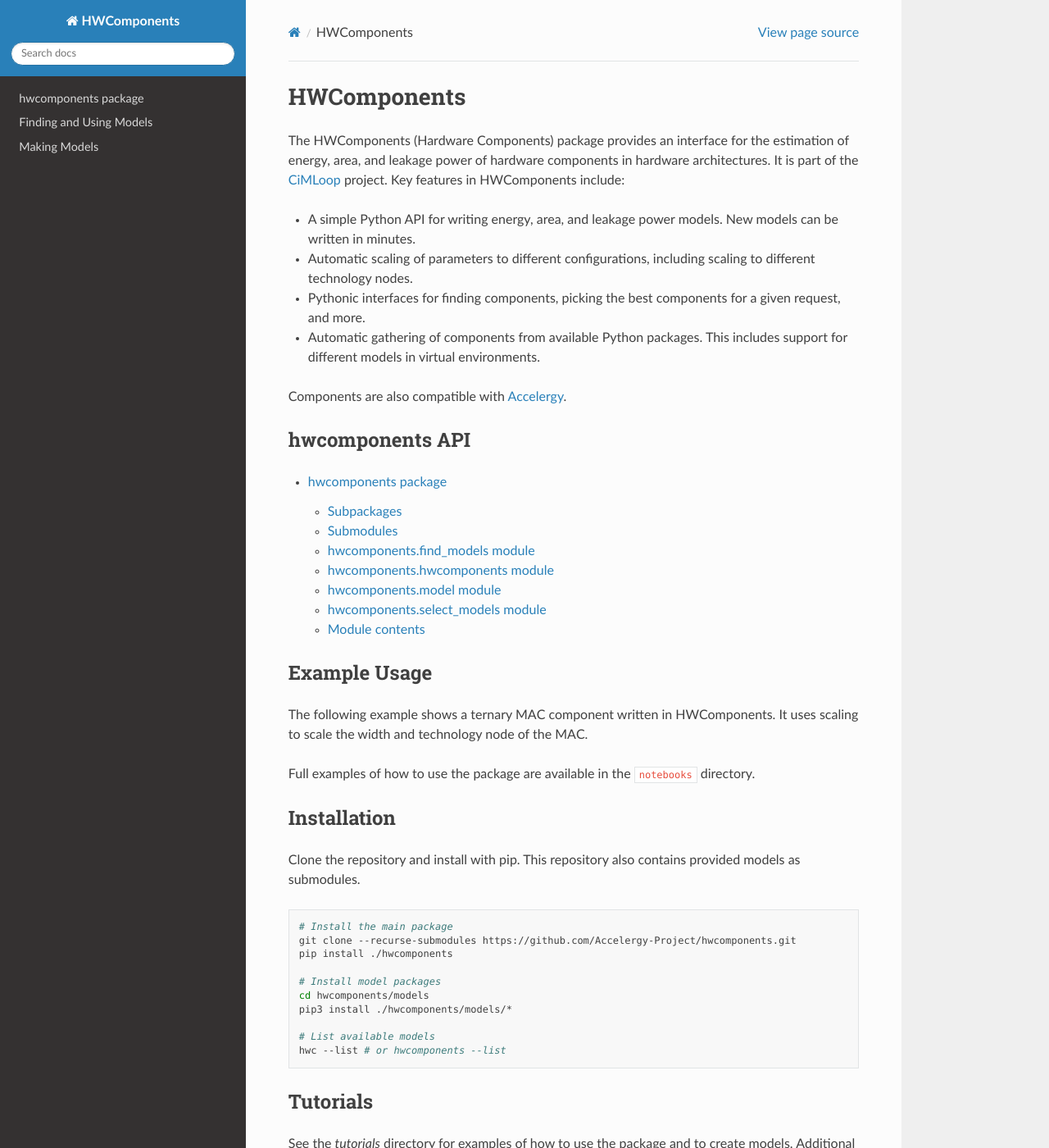
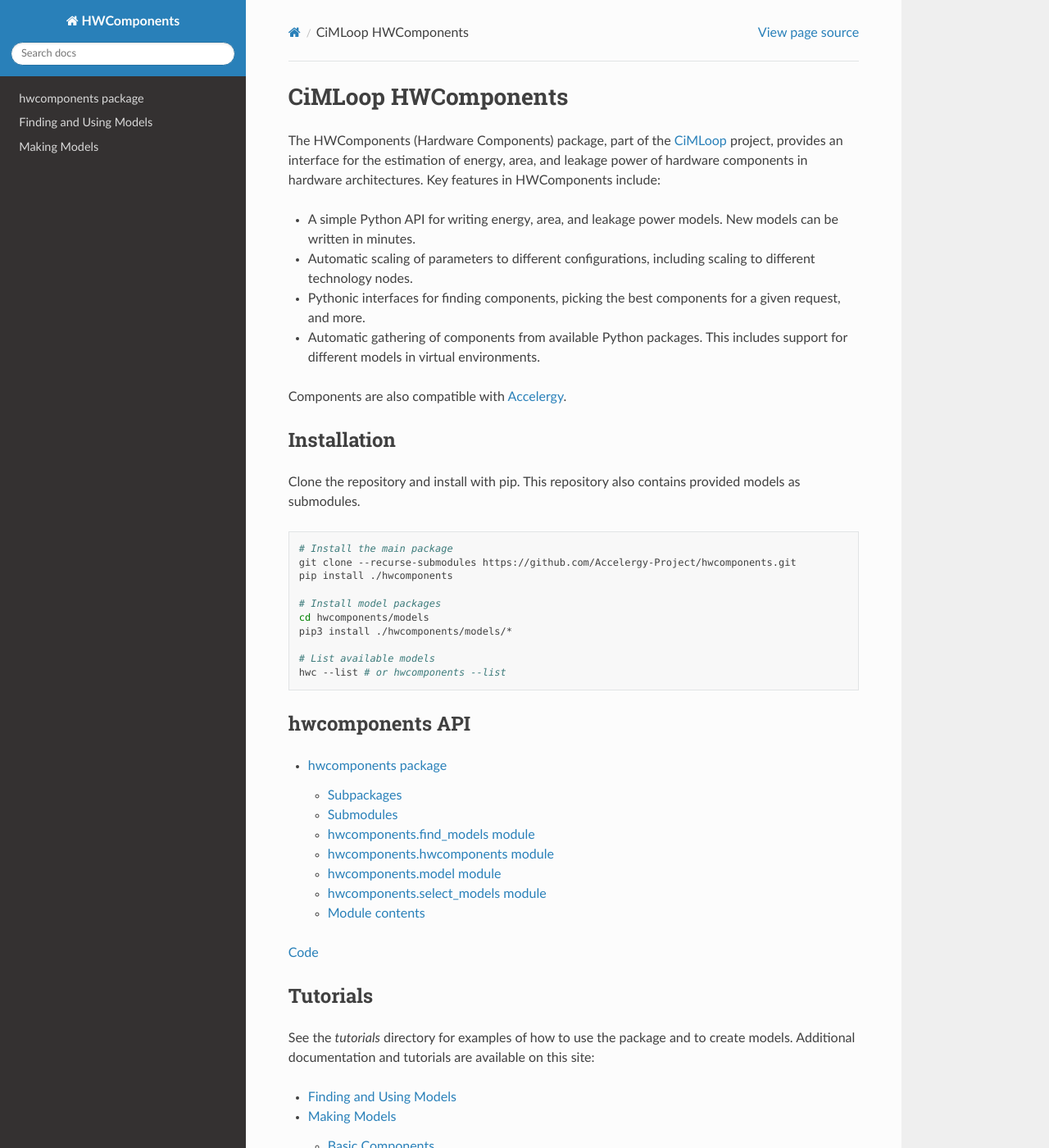
Before and after one commit to Accelergy-Project/hwcomponents, a Sphinx documentation site: the page built from docs/source/index.rst, in a window 1280 px wide and 1400 px high. Shown: the whole window at 82% size. Built offline with Sphinx 7.4.7 and the Read the Docs theme 3.1.0, drawn with Linux system fonts in a browser that asks for light colours; some of the changed text lies outside the part shown.

Commit message:
Doc updates

```diff
--- a/docs/source/conf.py
+++ b/docs/source/conf.py
@@ -48,7 +48,7 @@
 #     white-space: pre-wrap !important;
 #     word-break: break-word;
 # }
-html_static_path = ["_static"]
+# html_static_path = ["_static"]
 # html_css_files = ["custom.css"]
 # html_js_files = ["custom.js"]
 
--- a/docs/source/index.rst
+++ b/docs/source/index.rst
@@ -1,9 +1,10 @@
-HWComponents
-============
-The HWComponents (Hardware Components) package provides an interface for the estimation
-of energy, area, and leakage power of hardware components in hardware architectures. It
-is part of the `CiMLoop <https://github.com/mit-emze/cimloop>`_ project. Key features in
-HWComponents include:
+CiMLoop HWComponents
+====================
+
+The HWComponents (Hardware Components) package, part of the `CiMLoop
+<https://github.com/mit-emze/cimloop>`_ project, provides an interface for the
+estimation of energy, area, and leakage power of hardware components in hardware
+architectures. Key features in HWComponents include:
 
 - A simple Python API for writing energy, area, and leakage power models. New
   models can be written in minutes.
@@ -17,25 +18,6 @@
 Components are also compatible with
 `Accelergy <https://github.com/accelergy-project/accelergy>`_.
 
-hwcomponents API
-----------------
-.. toctree::
-   :maxdepth: 2
-
-   modules
-
-
-Example Usage
--------------
-
-The following example shows a ternary MAC component written in HWComponents. It uses
-scaling to scale the width and technology node of the MAC.
-
-Full examples of how to use the package are available in the ``notebooks`` directory.
-
-.. include-notebook:: ../../notebooks/model_example/2_making_models.ipynb
-   :name: example_mac
-   :language: python
 
 Installation
 ------------
@@ -55,6 +37,15 @@
     # List available models
     hwc --list # or hwcomponents --list
 
+hwcomponents API
+----------------
+
+.. toctree::
+   :maxdepth: 2
+
+   modules
+`Code <https://github.com/Accelergy-Project/hwcomponents>`_
+
 Tutorials
 ---------
 
@@ -66,6 +57,18 @@
 
    notes/finding_and_using_models
    notes/making_models
+
+Example Usage
+-------------
+
+The following example shows a ternary MAC component written in HWComponents. It uses
+scaling to scale the width and technology node of the MAC.
+
+Full examples of how to use the package are available in the ``notebooks`` directory.
+
+.. include-notebook:: ../../notebooks/2_making_models.ipynb
+   :name: example_mac
+   :language: python
 
 Contributing
 ------------
```
Also changed, not shown: README.md (+4 -3 lines), docs/source/notes/finding_and_using_models.rst (+4 -4 lines), docs/source/notes/making_models.rst (+10 -8 lines), 2 other files.
